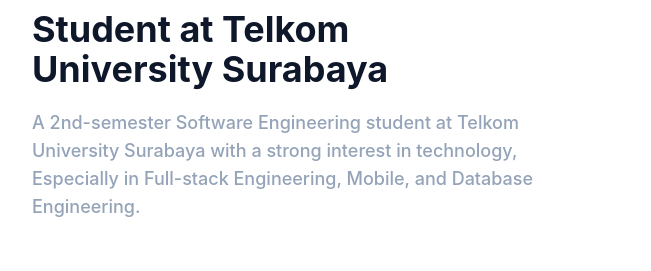
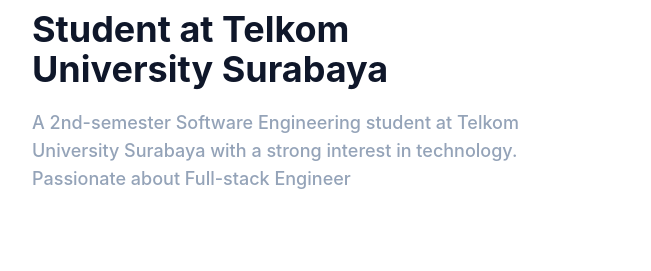
Before and after one commit to ReiArasy/portfolio-ara, a website: page index.html in a window 1280 px wide. Shown: the part 1017-1288 px from the top of the page, 0-651 px from the left. Drawn offline with nearby package versions, Linux system fonts and the light colour scheme.

Commit message:
prtflio-tlwnd-ara

```diff
--- a/index.html
+++ b/index.html
@@ -83,7 +83,7 @@
                 <div class="w-full px-4 mb-10 lg:w-1/2 service__top">
                     <h4 class="font-bold uppercase text-purple-500 txt-lg mb-3">About me</h4>
                     <h2 class="font-bold text-dark text-3xl mb-5 max-w-md lg:text-4xl">Student at Telkom University Surabaya </h2>
-                    <p class="font-medium text-base text-slate-400 max-w-xl lg:text-lg">A 2nd-semester Software Engineering student at Telkom University Surabaya with a strong interest in technology, Especially in Full-stack Engineering, Mobile, and Database Engineering. </p>
+                    <p class="font-medium text-base text-slate-400 max-w-xl lg:text-lg">A 2nd-semester Software Engineering student at Telkom University Surabaya with a strong interest in technology. Passionate about Full-stack Engineer</p>
                 </div>
                 <div class="w-full px-4 lg:w-1/2 service__top">
                     <h3 class="font-semibold text-dark text-2xl mb-4 lg:text-3xl lg:pt-10">Let's Connect!</h3>
```
